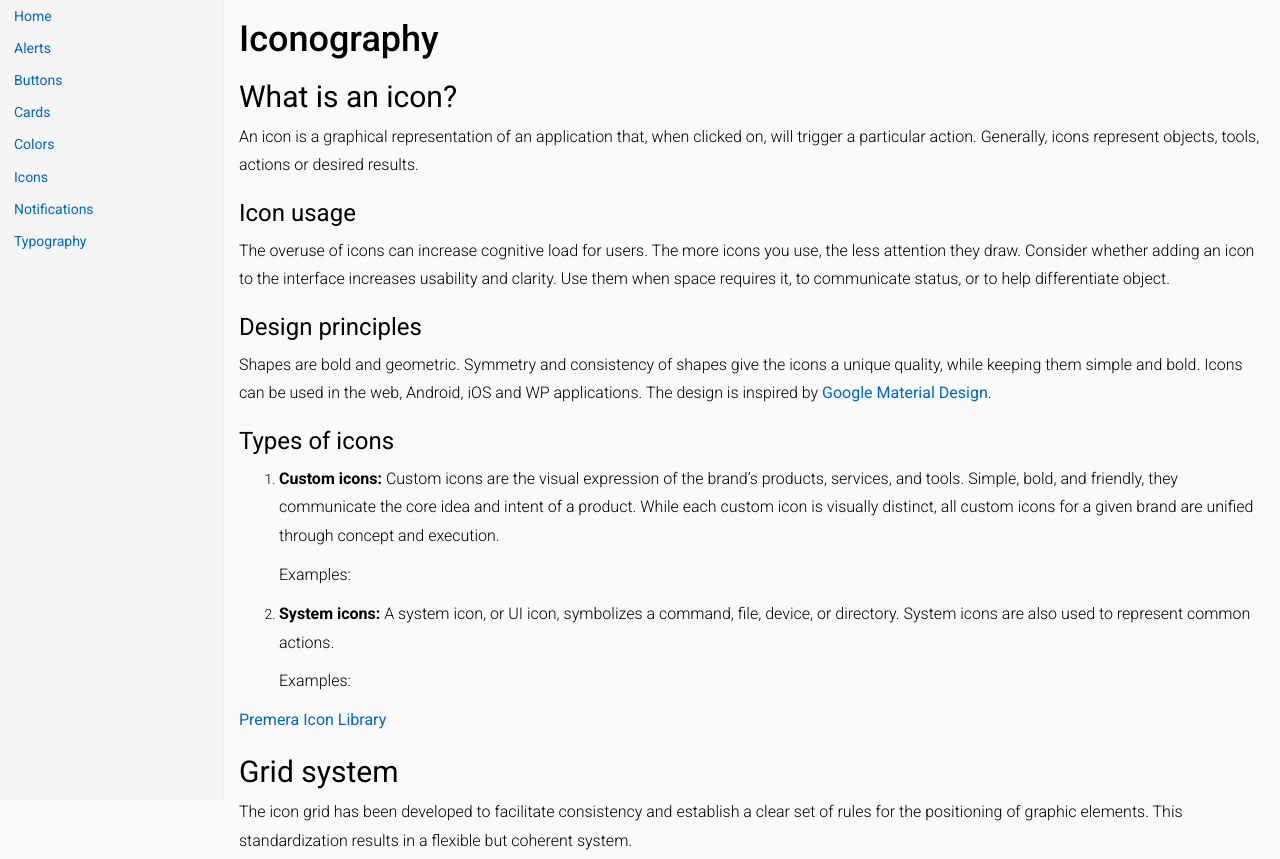
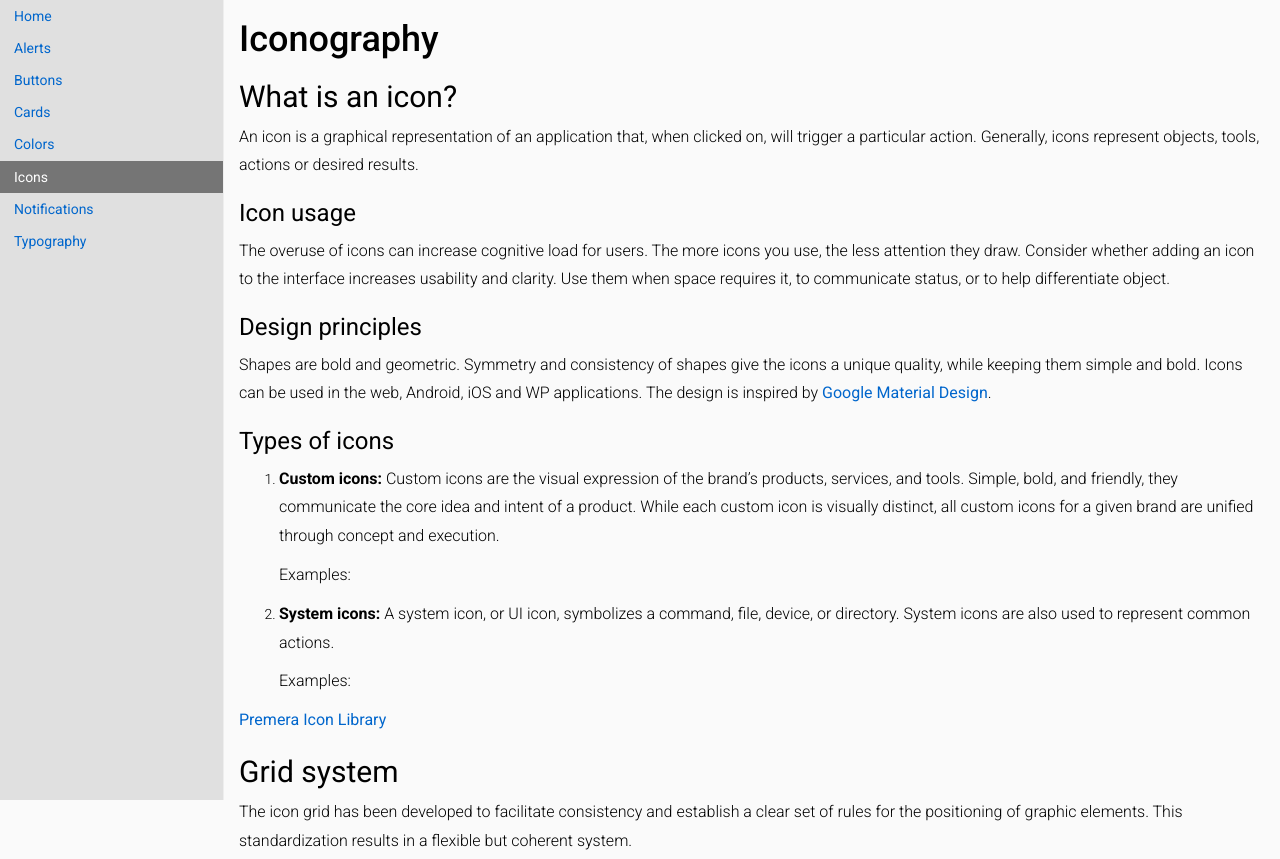
Before and after one commit to nklunder/pbc-style-guide, a website: page src/pug/icons.pug in a window 1280 px wide. Shown: the top 859 px of the page. Drawn offline with nearby package versions, Linux system fonts and the light colour scheme; files that its build step writes are made by us from their sources; files whose address does not match are found by name; a web font is replaced by a local one.

Commit message:
rewrite sidebar pug to be dynamic

```diff
--- a/src/css/style.css
+++ b/src/css/style.css
@@ -432,7 +432,7 @@ h6, .h6 {
     display: block;
     overflow-x: hidden;
     overflow-y: auto; /* Scrollable contents if viewport is shorter than content. */
-    background-color: #f5f5f5;
+    background-color: #E0E0E0;
     border-right: 1px solid #eee;
   }
   .main-content {
@@ -447,6 +447,12 @@ h6, .h6 {
 .fixed-sidebar__nav li {
   padding: .4em 1em;
 }
+.fixed-sidebar .selected {
+  background-color: #757575;
+}
+.fixed-sidebar .selected a {
+  color: var(--text-light-primary) !important;
+}
 
 [class^='icon-'] {
   font-size: 48px;
--- a/src/pug/alerts.pug
+++ b/src/pug/alerts.pug
@@ -1,3 +1,4 @@
+- var currentPage = 'Alerts'
 doctype html
 html(lang='en')
   include ./includes/_head
--- a/src/pug/buttons.pug
+++ b/src/pug/buttons.pug
@@ -1,3 +1,4 @@
+- var currentPage = 'Buttons'
 doctype html
 html(lang='en')
   include ./includes/_head
--- a/src/pug/cards.pug
+++ b/src/pug/cards.pug
@@ -1,3 +1,4 @@
+- var currentPage = 'Cards'
 doctype html
 html(lang='en')
   include ./includes/_head
--- a/src/pug/colors.pug
+++ b/src/pug/colors.pug
@@ -1,3 +1,4 @@
+- var currentPage = 'Colors'
 doctype html
 html(lang='en')
   include ./includes/_head
--- a/src/pug/icons.pug
+++ b/src/pug/icons.pug
@@ -1,3 +1,4 @@
+- var currentPage = 'Icons'
 doctype html
 html(lang='en')
   include ./includes/_head
--- a/src/pug/includes/_sidebarNav.pug
+++ b/src/pug/includes/_sidebarNav.pug
@@ -1,18 +1,21 @@
+-
+  var pages = {
+    'Home': 'index',
+    'Alerts': 'alerts',
+    'Buttons': 'buttons',
+    'Cards': 'cards',
+    'Colors': 'colors',
+    'Icons': 'icons',
+    'Notifications': 'notifications',
+    'Typography': 'typography'
+  };
+
 .fixed-sidebar
   ul.fixed-sidebar__nav
-    li
-      a(href='index.html') Home
-    li
-      a(href='alerts.html') Alerts
-    li
-      a(href='buttons.html') Buttons
-    li
-      a(href='cards.html') Cards
-    li
-      a(href='colors.html') Colors
-    li
-      a(href='icons.html') Icons
-    li
-      a(href='notifications.html') Notifications
-    li
-      a(href='typography.html') Typography
+    each url, page  in pages
+      if page === currentPage
+        li.selected
+          a(href= url + '.html')= page
+      else
+        li
+          a(href= url + '.html')= page
--- a/src/pug/index.pug
+++ b/src/pug/index.pug
@@ -1,3 +1,4 @@
+- var currentPage = 'Index'
 doctype html
 html(lang='en')
   include ./includes/_head
--- a/src/pug/notifications.pug
+++ b/src/pug/notifications.pug
@@ -1,3 +1,4 @@
+- var currentPage = 'Notifications'
 doctype html
 html(lang='en')
   include ./includes/_head
--- a/src/pug/typography.pug
+++ b/src/pug/typography.pug
@@ -1,3 +1,4 @@
+- var currentPage = 'Typography'
 doctype html
 html(lang='en')
   include ./includes/_head
```
